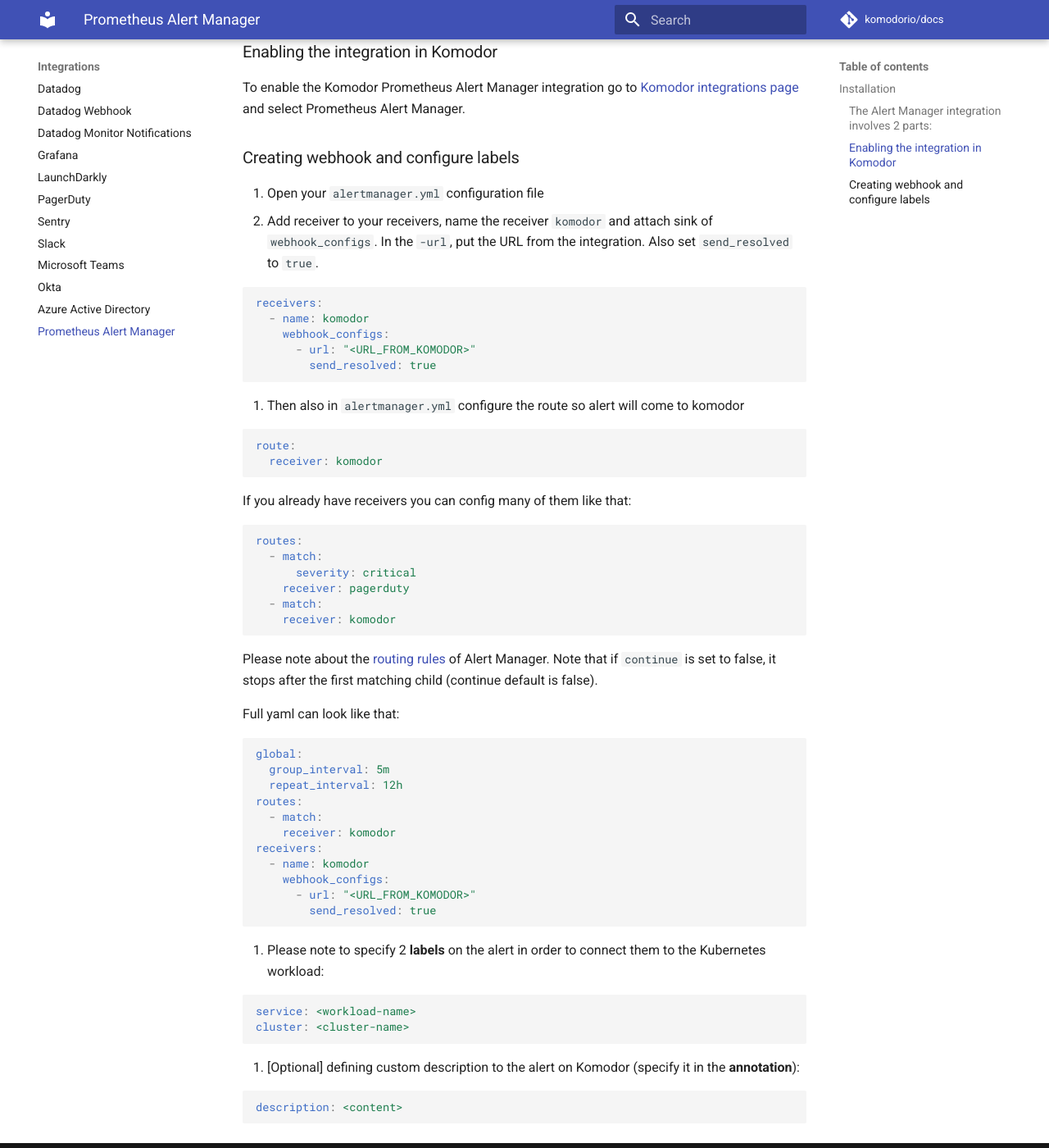
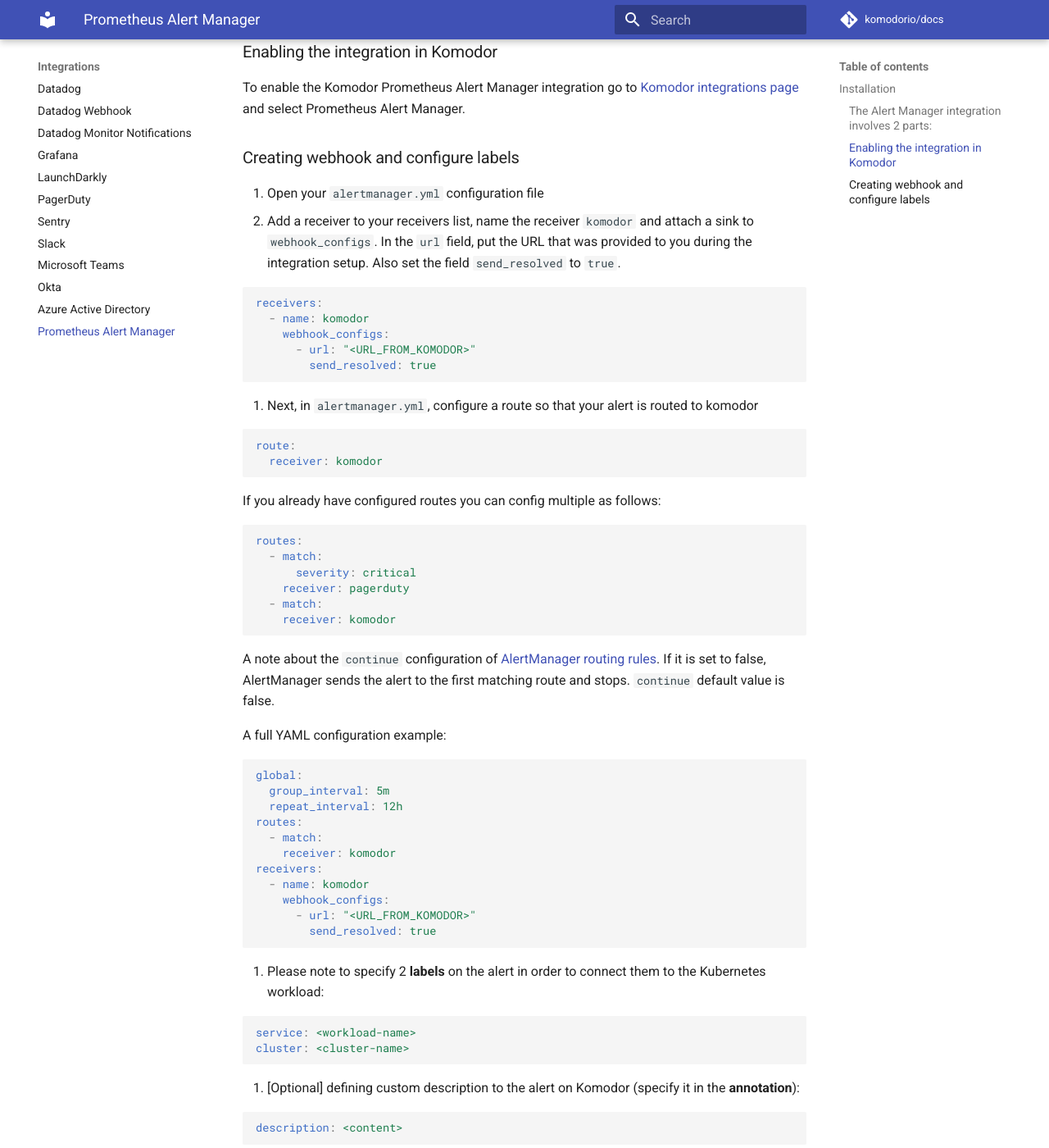
Before and after one commit to komodorio/docs, an MkDocs documentation site: the page built from docs/Integrations/PrometheusAlertManager.md, in a window 1280 px wide and 1400 px high, scrolled down 459 px. Shown: the whole window at 82% size. Built offline with MkDocs 1.6.1 and Material for MkDocs 9.7.7, drawn with Linux system fonts in a browser that asks for light colours; comment, search, counter and statistics services are not loaded.

Commit message:
Fix review

````diff
--- a/docs/Integrations/PrometheusAlertManager.md
+++ b/docs/Integrations/PrometheusAlertManager.md
@@ -16,7 +16,7 @@
 ### Creating webhook and configure labels
 
 1. Open your `alertmanager.yml` configuration file
-2. Add receiver to your receivers, name the receiver `komodor` and attach sink of `webhook_configs`. In the `-url`, put the URL from the integration. Also set `send_resolved` to `true`.
+2. Add a receiver to your receivers list, name the receiver `komodor` and attach a sink to `webhook_configs`. In the `url` field, put the URL that was provided to you during the integration setup. Also set the field `send_resolved` to `true`.
 
 ```yaml
 receivers:
@@ -26,14 +26,14 @@
         send_resolved: true
 ```
 
-3. Then also in `alertmanager.yml` configure the route so alert will come to komodor
+3. Next, in `alertmanager.yml`, configure a route so that your alert is routed to komodor
 
 ```yaml
 route:
   receiver: komodor
 ```
 
-If you already have receivers you can config many of them like that:
+If you already have configured routes you can config multiple as follows:
 
 ```yaml
 routes:
@@ -44,9 +44,9 @@
     receiver: komodor
 ```
 
-Please note about the [routing rules](https://prometheus.io/docs/alerting/latest/configuration/#route) of Alert Manager. Note that if `continue` is set to false, it stops after the first matching child (continue default is false).
+A note about the `continue` configuration of [AlertManager routing rules](https://prometheus.io/docs/alerting/latest/configuration/#route). If it is set to false, AlertManager sends the alert to the first matching route and stops. `continue` default value is false.
 
-Full yaml can look like that:
+A full YAML configuration example:
 
 ```yaml
 global:
````
